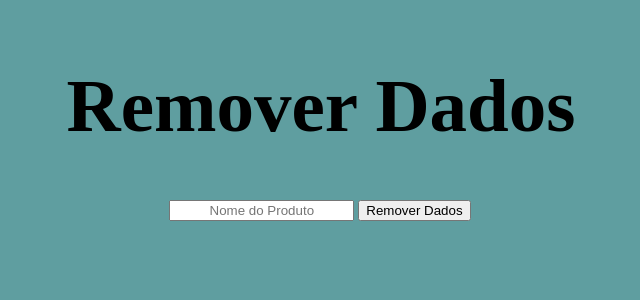
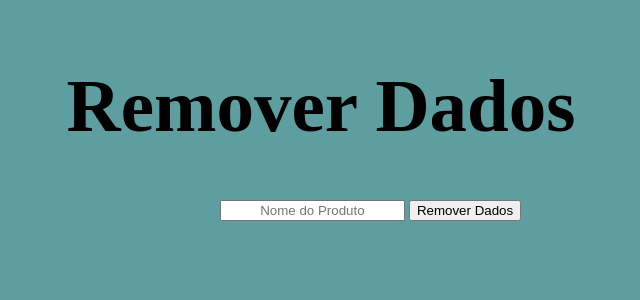
Before and after one commit to FellypeGodoy/Godzilla, a Flask app: page / in a window 1280 px wide. Shown: the part 471-771 px from the top of the page, without its empty margins (319-959 px from the left). Run offline with Flask 3, Linux system fonts and the light colour scheme.

Commit message:
fix remover-button centralization

```diff
--- a/app/static/style.css
+++ b/app/static/style.css
@@ -30,7 +30,7 @@ form{
 
 #produto-nome{
     text-align: center;
-    margin-left: 38%;
+    margin-left: 42%;
     display: inline;
 
 }
```
